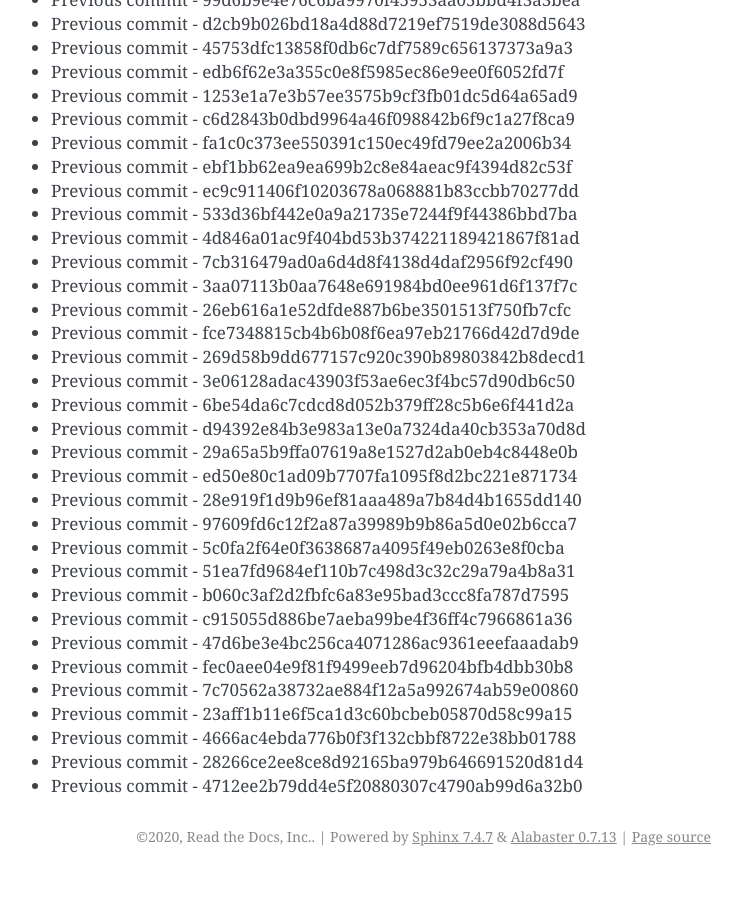
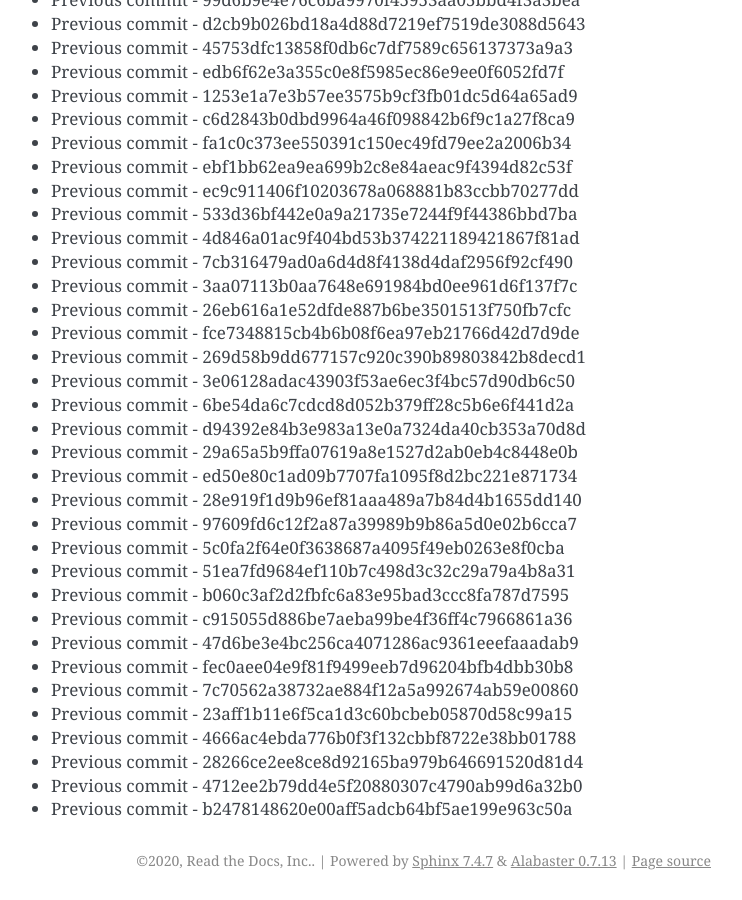
Before and after one commit to readthedocs/rtd-git-stresstest, a Sphinx documentation site: the page built from docs/updates.rst, in a window 1280 px wide and 900 px high, scrolled down 79994 px. Shown: the whole window, without its empty margins (399-1141 px from the left). Built offline with Sphinx 7.4.7, drawn with Linux system fonts in a browser that asks for light colours; before the commit the page ends 80870 px from its top, so only the background shows below that.

Commit message:
Generating commit from previous: b2478148620e00aff5adcb64bf5ae199e963c50a

```diff
--- a/docs/updates.rst
+++ b/docs/updates.rst
@@ -3393,3 +3393,4 @@ It can be tested for any performance characteristics.
 * Previous commit - 4666ac4ebda776b0f3f132cbbf8722e38bb01788
 * Previous commit - 28266ce2ee8ce8d92165ba979b646691520d81d4
 * Previous commit - 4712ee2b79dd4e5f20880307c4790ab99d6a32b0
+* Previous commit - b2478148620e00aff5adcb64bf5ae199e963c50a
```
